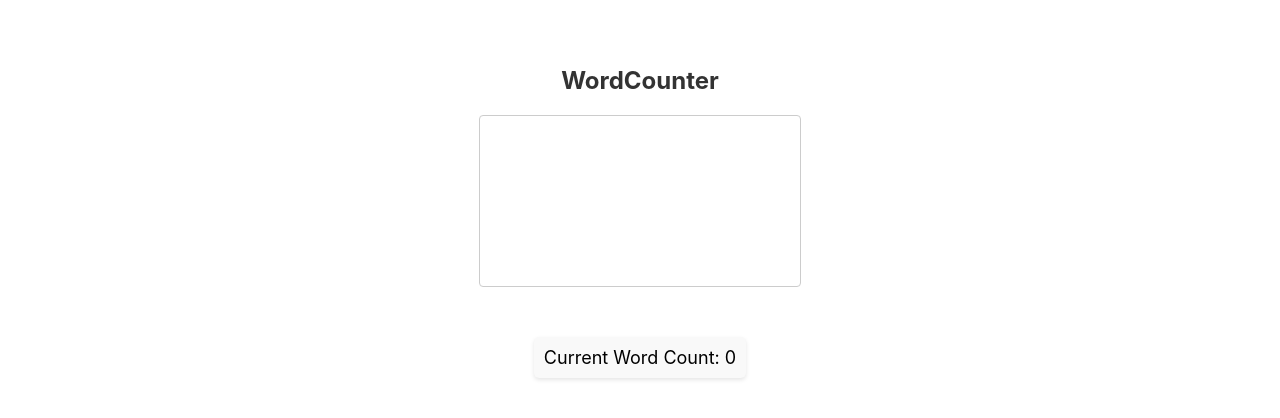
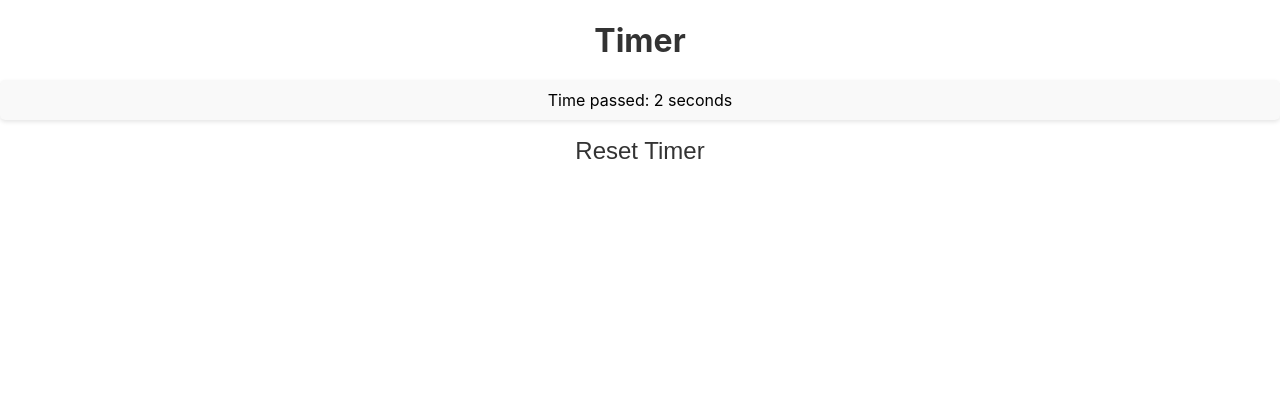
Before and after one commit to Askari64/hello-world, a React (Create React App) app: page / in a window 1280 px wide. Shown: the top 418 px of the page. Built offline with nearby package versions, Linux system fonts and the light colour scheme.

Commit message:
Learning useEffect

```diff
--- a/src/App.js
+++ b/src/App.js
@@ -22,14 +22,16 @@ import Exhibit from './components/Hooks/useState/useState1';
 import ShowAccordion from './components/Hooks/useState/Accordion/Accordion2';
 import TodoList from './components/Hooks/useState/Todo List/Todo';
 import WordCounter from './components/Hooks/useState/WordCounter.js/WordCounter';
+import Timer from './components/Hooks/useEffect/Timer';
 
 function App() {
   return (
     <div className="App">
-    <WordCounter/>
+    <Timer/>
 
      {
       /*
+      <WordCounter/>
       <TodoList/>
         <ShowAccordion/>
       <Exhibit/>
--- /dev/null
+++ b/src/components/Hooks/useEffect/Timer.js
@@ -0,0 +1,32 @@
+import React from "react";
+import { useState , useEffect} from "react";
+
+function Timer() {
+
+    const [count, setCount] = useState(0);
+
+     useEffect(() => {
+        setTimeout(() => {
+            setCount((count) => count+1);
+        },1000);
+        return() => {
+            clearTimeout(Timer);
+        };
+
+    },[]);
+
+    const HandleClick = (e) => {
+        setCount(0);
+    }
+    return(
+        <>
+            <h1>Timer</h1>
+            <p>Time passed: {count} seconds</p>
+            <button onClick={HandleClick}>Reset Timer</button>
+        </>
+    )
+}
+
+export default Timer;
+
+// This code is currently bugged
```
